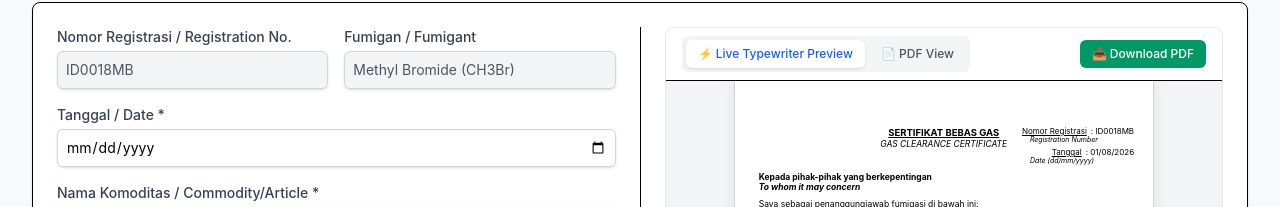
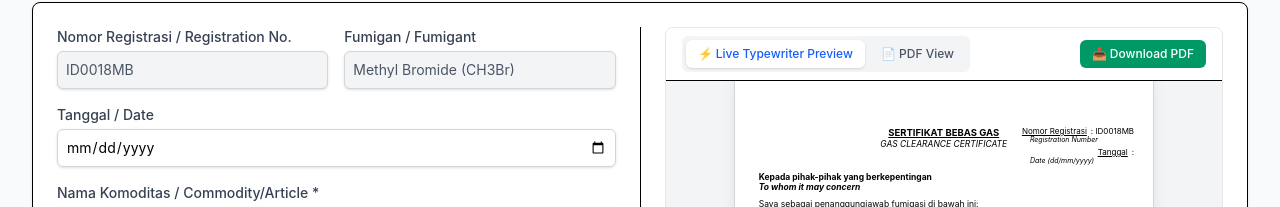
Before and after one commit to hayzxc/Template-gc, a Next.js app: page /certificates/new in a window 1280 px wide. Shown: the part 151-358 px from the top of the page. Built offline with nearby package versions, Linux system fonts and the light colour scheme; no server answers; the database is empty; what @react-pdf/renderer would draw is missing.

Commit message:
feat: make certificateDate optional and leave empty when not filled

```diff
--- a/components/certificate/CertificateDocument.tsx
+++ b/components/certificate/CertificateDocument.tsx
@@ -206,6 +206,13 @@ export const CertificateDocument: React.FC<CertificateDocumentProps> = ({ data,
     return format(dateObj, "dd/MM/yyyy \u2013 HH:mm");
   };
 
+  const dateOnly = (d?: Date | string | null) => {
+    if (!d) return "";
+    const dateObj = d instanceof Date ? d : new Date(String(d));
+    if (isNaN(dateObj.getTime())) return "";
+    return format(dateObj, "dd/MM/yyyy");
+  };
+
   return (
     <Document>
       <Page size={PAGE.size} style={styles.page} wrap={false}>
@@ -227,7 +234,7 @@ export const CertificateDocument: React.FC<CertificateDocumentProps> = ({ data,
             <Text style={[styles.idText, styles.regLabelId]}>{TEXT.dateLabelId}</Text>
             <Text style={[styles.enText, styles.dateLabelEn]}>{TEXT.dateLabelEn}</Text>
           </View>
-          <Text style={styles.dateValue}>: {format(new Date(data.certificateDate), "dd/MM/yyyy")}</Text>
+          <Text style={styles.dateValue}>: {dateOnly(data.certificateDate)}</Text>
         </View>
 
         {/* Headings */}
--- a/components/certificate/CertificateForm.tsx
+++ b/components/certificate/CertificateForm.tsx
@@ -27,7 +27,7 @@ export const CertificateForm: React.FC<CertificateFormProps> = ({
   } = useForm({
     resolver: zodResolver(certificateSchema),
     defaultValues: initialValues || {
-      certificateDate: new Date(),
+      certificateDate: undefined,
       commodity: "",
       containerNumber: "",
       carrierVessel: "",
@@ -87,7 +87,7 @@ export const CertificateForm: React.FC<CertificateFormProps> = ({
       </div>
 
       <div>
-        <label className="block font-medium text-gray-700">Tanggal / Date *</label>
+        <label className="block font-medium text-gray-700">Tanggal / Date</label>
         <input
           type="date"
           defaultValue={formatDateForInput(initialValues?.certificateDate)}
--- a/components/certificate/CertificatePreview.tsx
+++ b/components/certificate/CertificatePreview.tsx
@@ -43,7 +43,7 @@ const toNullableNumber = (v: unknown): number | null => {
 // The form emits partial/in-progress values while the user types; coerce them
 // into the validated shape CertificateDocument expects so the preview never crashes.
 const toPreviewData = (data: Partial<CertificateInput>): CertificateInput => ({
-    certificateDate: toDate(data.certificateDate),
+    certificateDate: toNullableDate(data.certificateDate),
     commodity: data.commodity || "",
     containerNumber: data.containerNumber || "",
     carrierVessel: data.carrierVessel || "",
--- a/components/drafts/DraftsList.tsx
+++ b/components/drafts/DraftsList.tsx
@@ -94,7 +94,7 @@ export function DraftsList() {
                 {draft.containerNumber}
               </td>
               <td className="px-6 py-4 whitespace-nowrap text-gray-500">
-                {format(new Date(draft.certificateDate), "dd/MM/yyyy")}
+                {draft.certificateDate ? format(new Date(draft.certificateDate), "dd/MM/yyyy") : "-"}
               </td>
               <td className="px-6 py-4 whitespace-nowrap text-gray-500">
                 {format(new Date(draft.updatedAt), "dd/MM/yyyy HH:mm")}
--- a/lib/certificate-schema.ts
+++ b/lib/certificate-schema.ts
@@ -17,7 +17,7 @@ const optionalNumber = z
   });
 
 export const baseCertificateSchema = z.object({
-  certificateDate: z.coerce.date(),
+  certificateDate: optionalDate,
   commodity: z.string().min(1).max(1000),
   containerNumber: z.string().min(1).max(1000),
   carrierVessel: z.string().min(1).max(1000),
```
Also changed, not shown: 2 other files (tests, documents, lock files or other folders).
